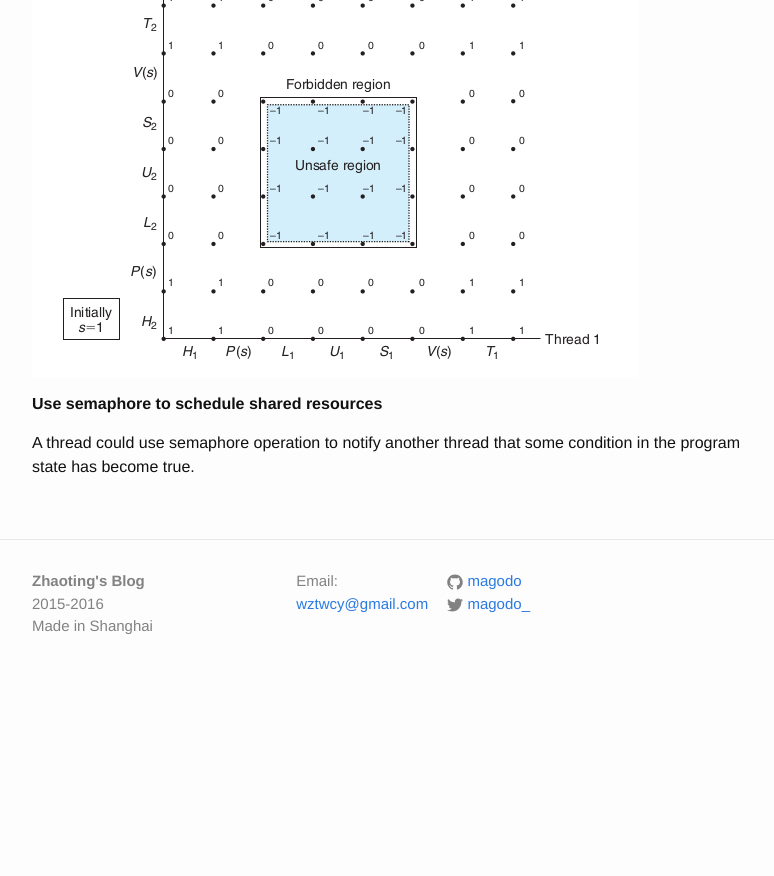
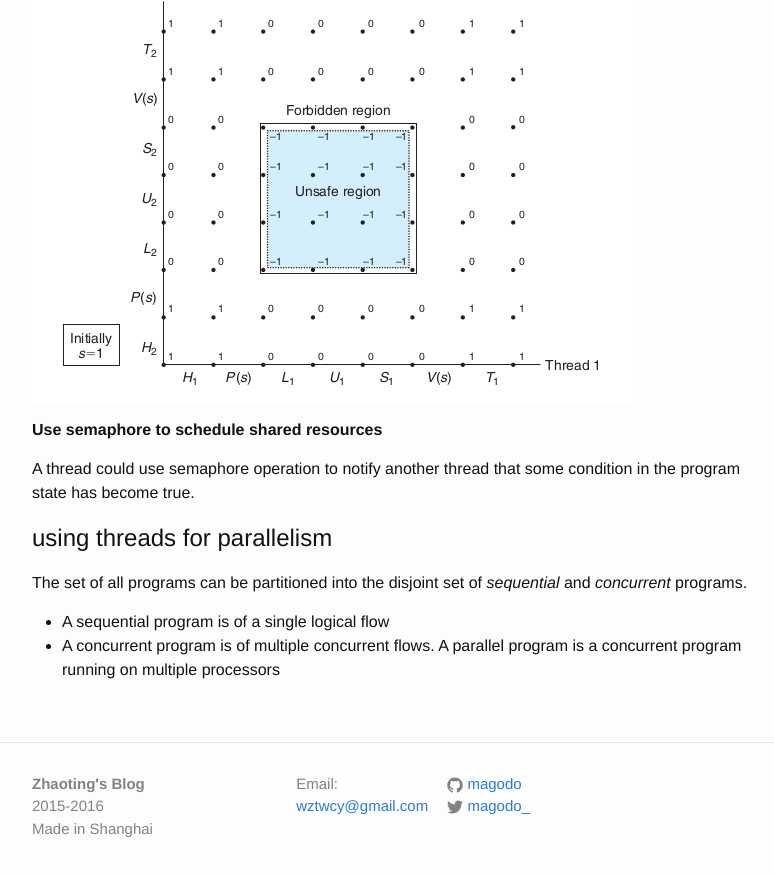
Before and after one commit to magodo/magodo.github.io-old, a Jekyll site: the page built from _posts/2016-01-31-concurrent-programming.markdown, in a window 1280 px wide and 900 px high, scrolled down 10077 px. Shown: the top 876 px of the window, without its empty margins (238-1012 px from the left). Built offline with Jekyll 4.4.1, drawn with Linux system fonts in a browser that asks for light colours; before the commit the page ends 10775 px from its top, so only the background shows below that; some of the changed text lies outside the part shown.

Commit message:
add parallel part for post: concurrent programming

```diff
--- a/_posts/2016-01-31-concurrent-programming.markdown
+++ b/_posts/2016-01-31-concurrent-programming.markdown
@@ -214,9 +214,9 @@ The `pthread_once` function allows you to initialize the state associated with a
 
 The *once_control* is a global or static variable that is always initialized to `PTHREAD_ONCE_INIT`.
 
-The first time you call `pthread_once` with an argument of *once_control*, it invokes `init_routine`, which is a function with _no_ input arguments that returning nothing(it is always used to define some global variables).
+The first time any thread in a process call `pthread_once` with an argument of *once_control*, it invokes `init_routine`, which is a function with _no_ input arguments that returning nothing(it is always used to define some global variables).
 
-Subsequent calls to `pthread_once` with the same *once_control* variable do nothing.
+Subsequent calls from any other threads inside this process to `pthread_once` with the same *once_control* variable do nothing.
 
 # Share variables in thread programs
 
@@ -374,3 +374,10 @@ With changes above, we could get following _progress graph_ with _forbidden regi
 __Use semaphore to schedule shared resources__
 
 A thread could use semaphore operation to notify another thread that some condition in the program state has become true.
+
+# using threads for parallelism
+
+The set of all programs can be partitioned into the disjoint set of _sequential_ and _concurrent_ programs.
+
+* A sequential program is of a single logical flow
+* A concurrent program is of multiple concurrent flows. A parallel program is a concurrent program running on multiple processors
```
